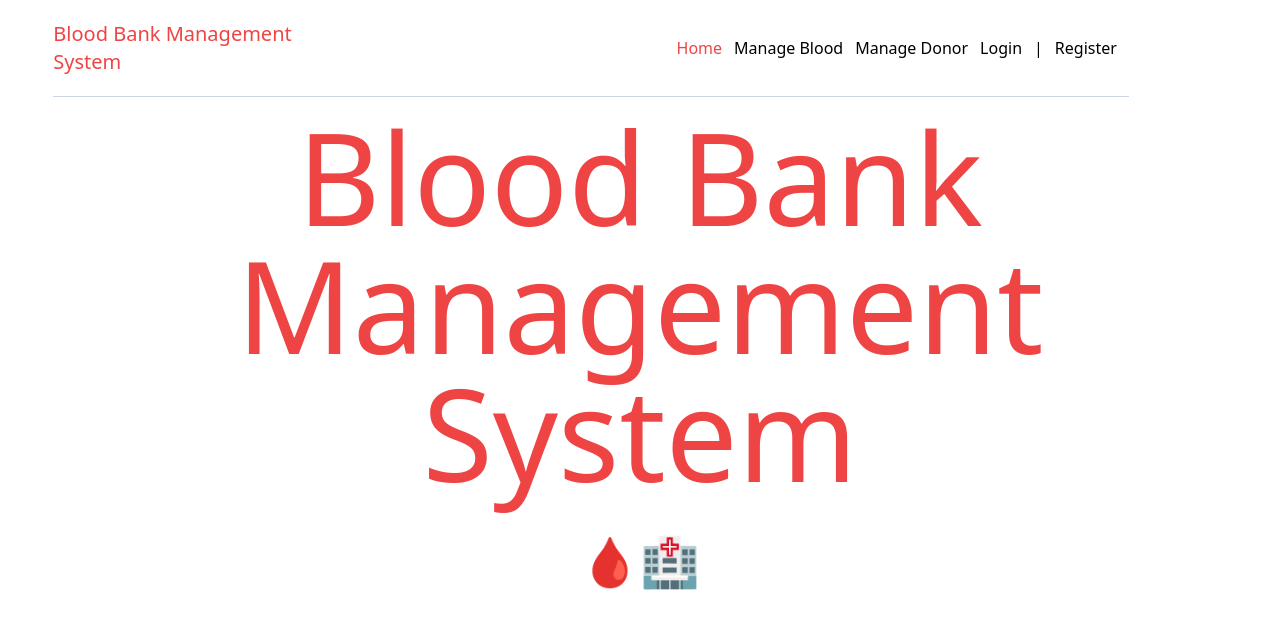
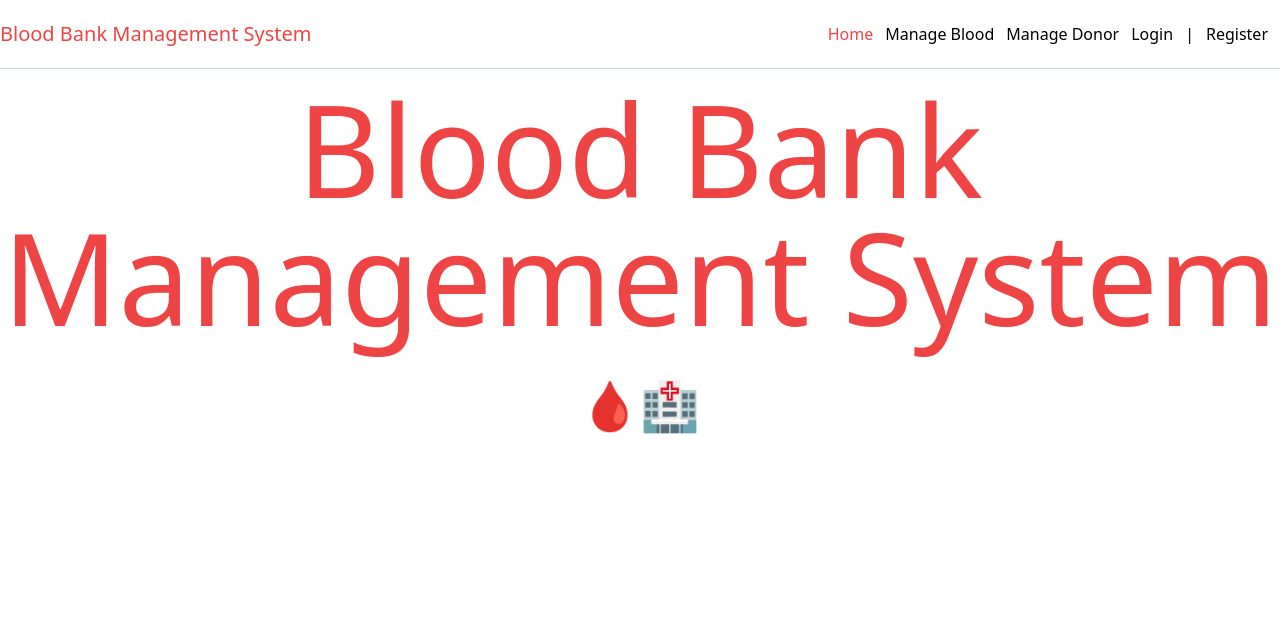
Before and after one commit to yohanna02/blood-bank-management-system, a Nuxt app: page / in a window 1280 px wide. Shown: the top 628 px of the page. Built offline with nearby package versions, Linux system fonts and the light colour scheme.

Commit message:
added tailwind css container class

```diff
--- a/app.vue
+++ b/app.vue
@@ -1,5 +1,5 @@
 <template>
-  <div class="w-11/12 mx-auto">
+  <div class="container mx-auto">
     <NuxtLoadingIndicator color="green" />
     <NuxtPage />
   </div>
--- a/layouts/default.vue
+++ b/layouts/default.vue
@@ -1,5 +1,5 @@
 <template>
-    <nav class="flex flex-col sm:flex-row border-b border-slate-300 w-11/12 py-5 justify-between items-center">
+    <nav class="flex flex-col sm:flex-row border-b border-slate-300 py-5 justify-between items-center">
         <h3 class="text-red-500 text-sm sm:text-xl outline-offset-8"><NuxtLink to="/">Blood Bank Management System</NuxtLink></h3>
         <ul class="flex items-center justify-center sm:justify-end gap-3 w-full sm:w-3/4 pt-5 sm:pt-0">
             <li><NuxtLink to="/" class="hover:underline outline-offset-8">Home</NuxtLink></li>
```
